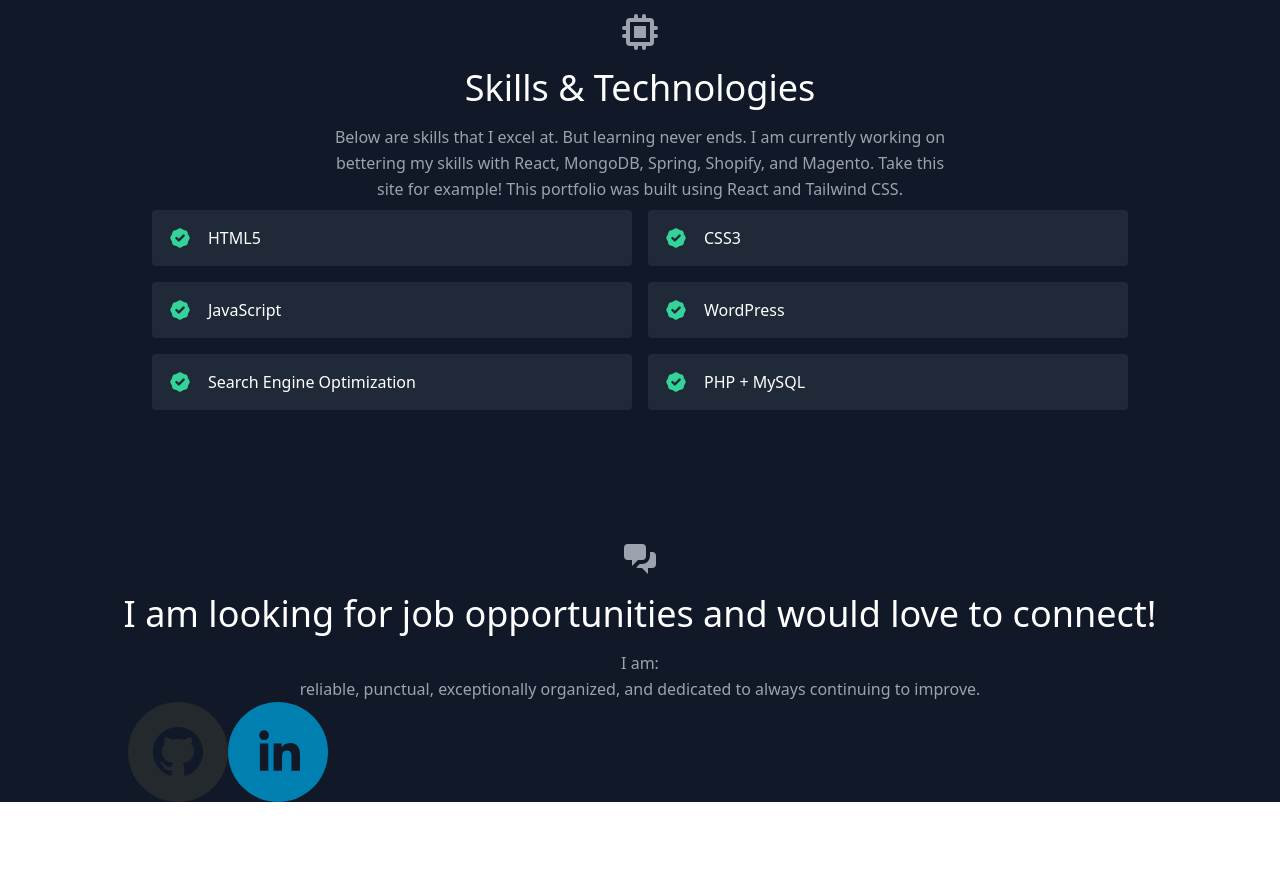
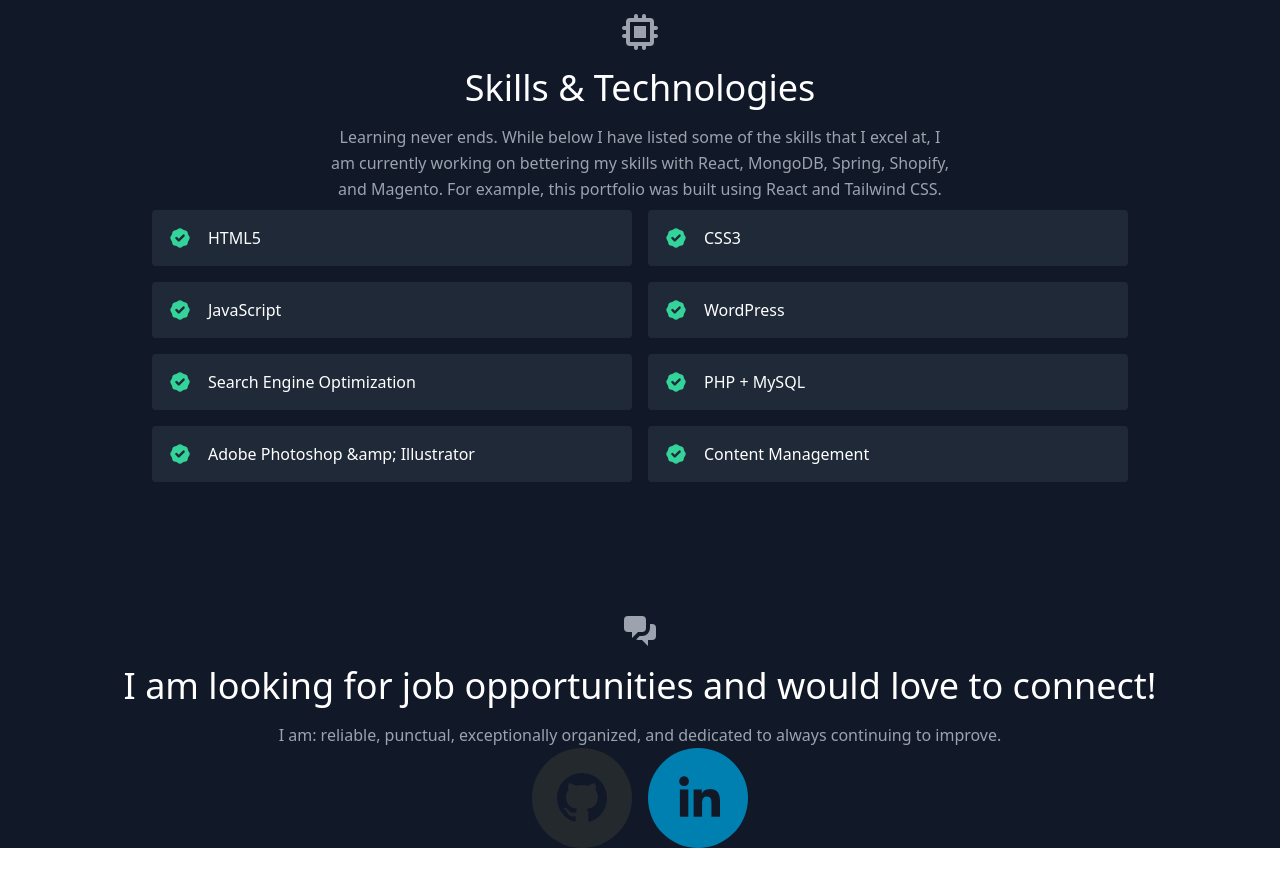
Before and after one commit to maesangaline/my-portfolio, a React (Create React App) app: page / in a window 1280 px wide. Shown: the part 1580-2466 px from the top of the page. Built offline with nearby package versions, Linux system fonts and the light colour scheme.

Commit message:
fg change, skills update

```diff
--- a/src/components/Contact.js
+++ b/src/components/Contact.js
@@ -13,22 +13,19 @@ export default function Contact() {
                     I am looking for job opportunities and would love to connect!
                     </h1>
                     <p className="lg:w-2/3 mx-auto leading-relaxed text-base">
-                    I am: <br />
-                    reliable, punctual, exceptionally organized, and dedicated to always continuing to improve.
+                    I am: reliable, punctual, exceptionally organized, and dedicated to always continuing to improve.
                     </p>
-                        <div className="flex flex-wrap lg:w-4/5 sm:mx-auto sm:mb-2 -mx-2">
                         <SocialIcon
                         url="https://github.com/maesangaline/"
                         network="github"
-                            style={{ height: 100, width: 100 }}
-                            alt="my github" />
+                        style={{ fgColor: '#F5F5F5',  height: 100, width: 100 }}
+                        alt="my github" /> &nbsp; &nbsp;
                         <SocialIcon
                         url="https://www.linkedin.com/in/maesangaline"
                         network="linkedin"
                         style={{ height: 100, width: 100 }}
                         alt="my linkedin"/>
             </div>
-            </div>
         </section>
     )
 }
--- a/src/components/Skills.js
+++ b/src/components/Skills.js
@@ -14,8 +14,8 @@ export default function Skills() {
                         Skills &amp; Technologies
                         </h1>
                         <p className="text-base leading-relaxed xl:w-2/4 lg:w-3/4 mx-auto">
-                        Below are skills that I excel at. But learning never ends. I am currently working on bettering my skills with React, MongoDB, Spring, Shopify, and Magento.
-                        Take this site for example! This portfolio was built using React and Tailwind CSS.
+                        Learning never ends. While below I have listed some of the skills that I excel at, I am currently working on bettering my skills with React, MongoDB, Spring, Shopify, and Magento.
+                        For example, this portfolio was built using React and Tailwind CSS.
                         </p>
                         <div className="flex flex-wrap lg:w-4/5 sm:mx-auto sm:mb-2 -mx-2">
                             {skills.map((skill) => (
--- a/src/data.js
+++ b/src/data.js
@@ -40,4 +40,6 @@ export const skills = [
   "WordPress",
   "Search Engine Optimization",
   "PHP + MySQL",
+  "Adobe Photoshop &amp; Illustrator",
+  "Content Management",
 ];
```
Lines whose indentation alone changed are shown as unchanged.
